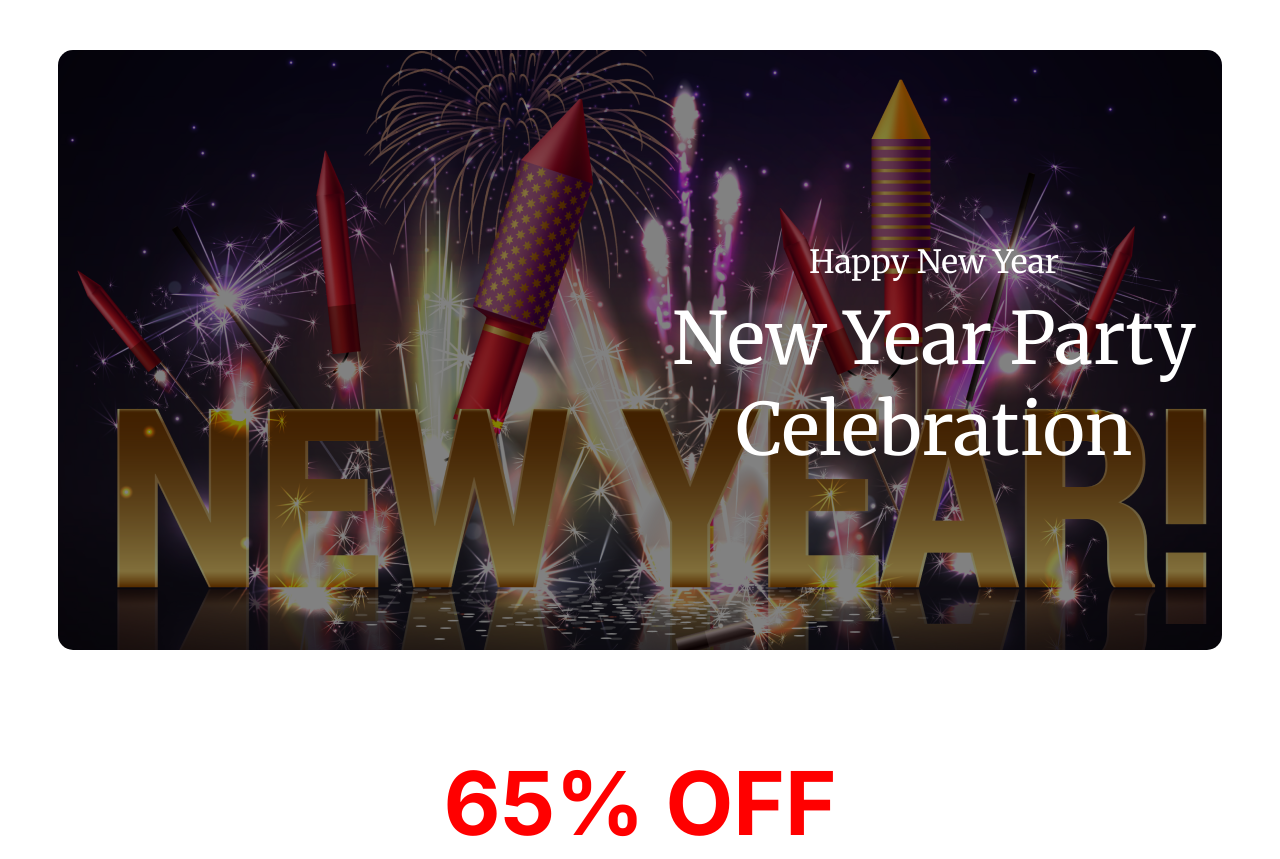
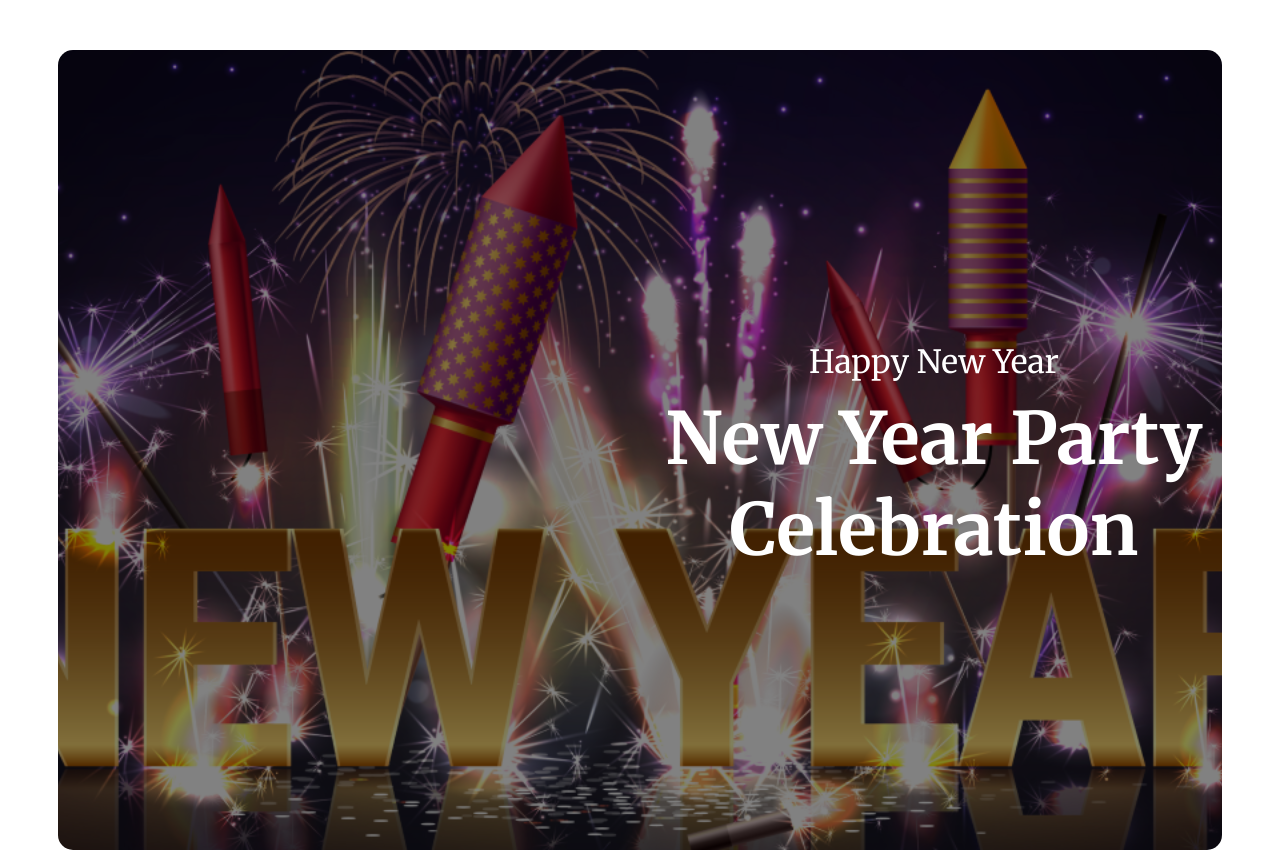
Before and after one commit to ashrafultusar/assignment-repo, a plain HTML site: page index.html in a window 1280 px wide. Shown: the top 859 px of the page. Drawn offline with Linux system fonts and the light colour scheme.

Commit message:
reupload bannar item font size

```diff
--- a/css/style.css
+++ b/css/style.css
@@ -9,7 +9,7 @@
     background-repeat: no-repeat;
     background-position: center;
     background-size: cover;
-    height: 600px;
+    height: 800px;
     border-radius: 15px;
     margin: 50px;
 
@@ -20,7 +20,7 @@
     color:#FFF ;
     display: block;
     font-family: 'Merriweather', serif;
-    padding: 80px  130px 110px 560px
+    padding: 180px  130px 80px 560px
 
 
 }
--- a/index.html
+++ b/index.html
@@ -11,7 +11,7 @@
     <header>
         <div class="bannar">
             <div class="bannar-content">
-                <p class="year"> <span class="happy">Happy New Year</span> <br>New Year Party Celebration</p>
+                <p class="year"> <span class="happy">Happy New Year</span> <br> <b>New Year Party Celebration</b></p>
             </div>
 
         </div>
```
